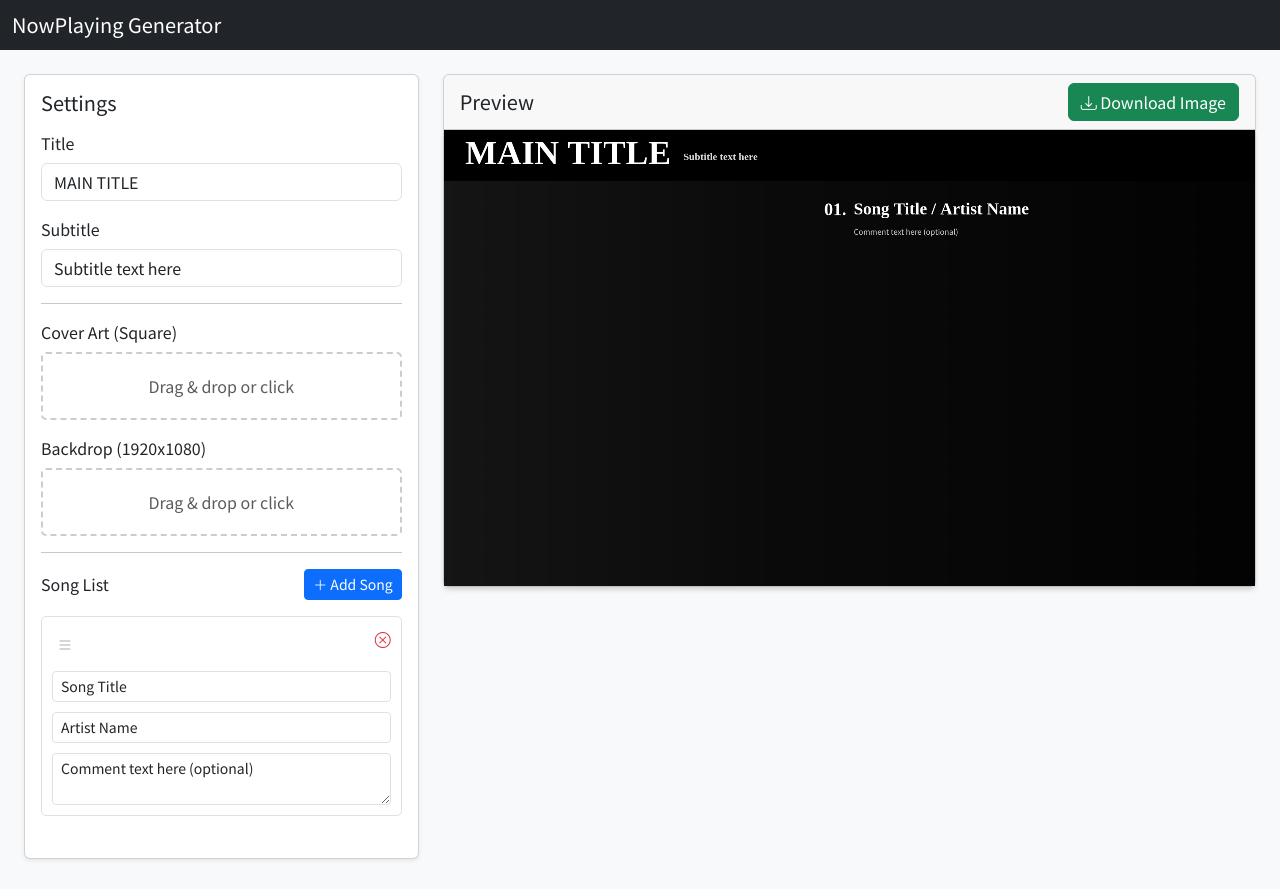
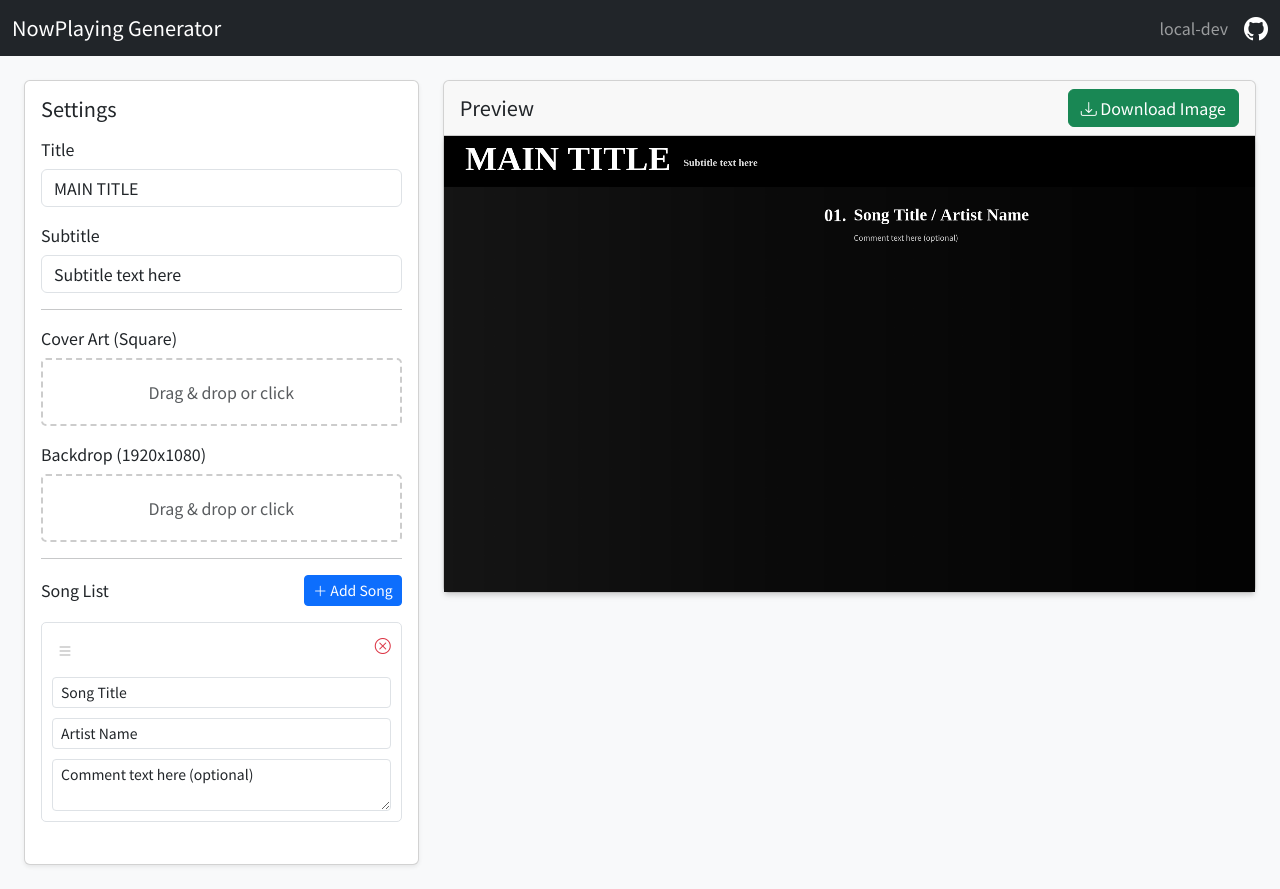
Before and after one commit to Nyokinokonoko/nowplaying-generator, a website: page index.html in a window 1280 px wide. Drawn offline with nearby package versions, Linux system fonts and the light colour scheme.

Commit message:
feat: Add version display and GitHub link to navbar

```diff
--- a/index.html
+++ b/index.html
@@ -15,6 +15,12 @@
     <nav class="navbar navbar-dark bg-dark mb-4">
         <div class="container-fluid">
             <span class="navbar-brand mb-0 h1">NowPlaying Generator</span>
+            <div class="d-flex align-items-center">
+                <span class="navbar-text me-3">local-dev</span>
+                <a href="https://github.com/Nyokinokonoko/nowplaying-generator" target="_blank" class="text-white" title="View on GitHub">
+                    <i class="bi bi-github fs-4"></i>
+                </a>
+            </div>
         </div>
     </nav>
 
```
